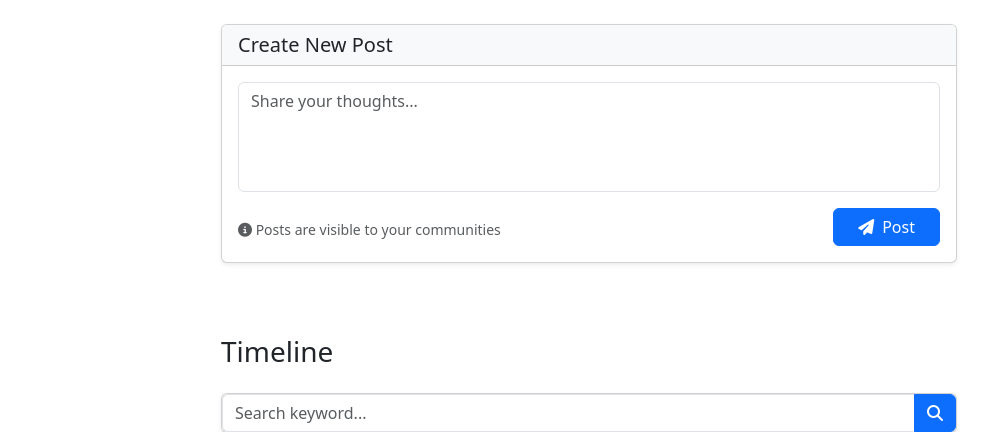
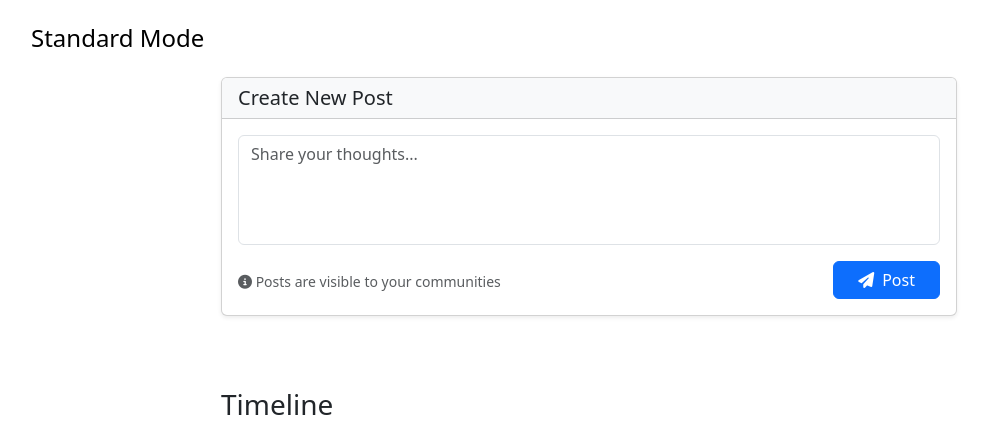
Before and after one commit to ariv00001/BDE, a Django app: template socialnetwork/templates/timeline.html in a window 1280 px wide. Shown: the part 56-488 px from the top of the page, without its empty margins (51-1039 px from the left). Run offline with Django 3.2, Linux system fonts and the light colour scheme; the template is opened without the code that fills it, so the values that code supplies are empty.

Commit message:
added title for the community and standard mode

```diff
--- a/socialnetwork/templates/timeline.html
+++ b/socialnetwork/templates/timeline.html
@@ -10,6 +10,9 @@
 <div class="container mt-4">
     <div class="row justify-content-center">
         {% if request.session.community_mode %}
+             <div class="text-black mb-4">
+                 <h4 class="mb-0">Community Mode</h4>
+            </div>
         <div class="col-lg-8">
             <div class="row">
                 <!-- Joined Communities -->
@@ -71,7 +74,13 @@
                 </div>
             </div>
         </div>
+
+            {% else %}
+            <div class="text-black mb-4">
+                <h4 class="mb-0">Standard Mode</h4>
+            </div>
         {% endif %}
+
 
         <!-- Posting Box -->
         <div class="col-lg-8">
```
Also changed, not shown: db.sqlite3.
